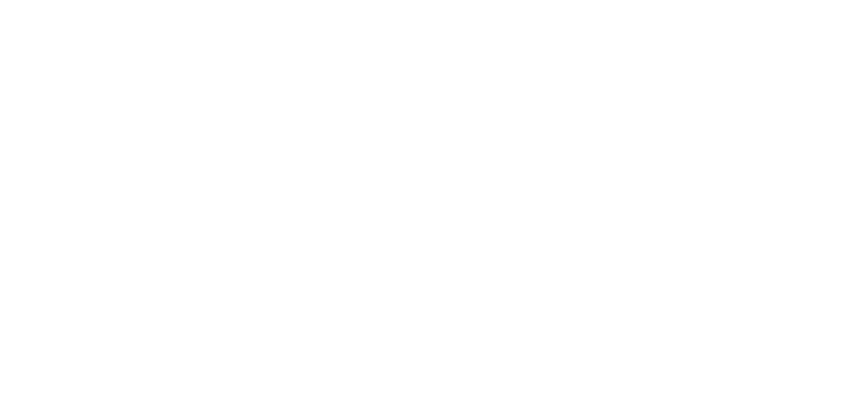
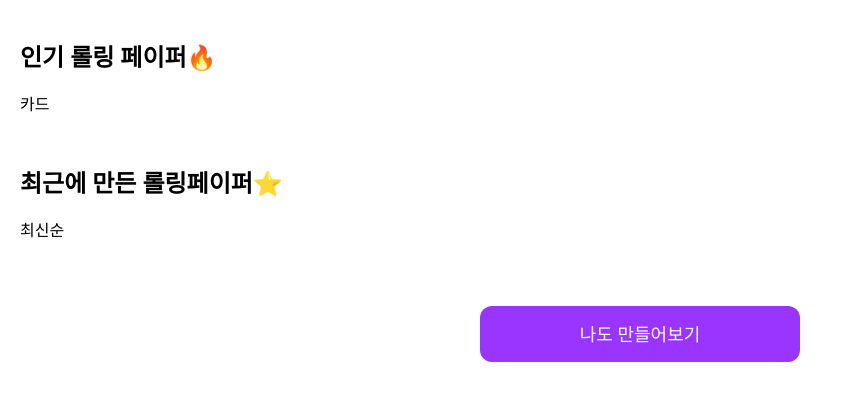
Before and after one commit to fe11-part2-team7-rolling-project/codeit-sprint-7team-rolling, a React (Create React App) app: page /list in a window 1280 px wide. Before the commit this address had no page. Shown: the top 400 px of the page, without its empty margins (0-842 px from the left). Built offline with nearby package versions, Linux system fonts and the light colour scheme; the HTML template or start-up script is replaced by a standard one; a web font is replaced by a local one.

Commit message:
Feat: ListPage 구성

```diff
--- a/package.json
+++ b/package.json
@@ -6,6 +6,7 @@
     "@testing-library/jest-dom": "^5.17.0",
     "@testing-library/react": "^13.4.0",
     "@testing-library/user-event": "^13.5.0",
+    "axios": "^1.7.7",
     "eslint-config-airbnb": "^19.0.4",
     "react": "^18.3.1",
     "react-dom": "^18.3.1",
@@ -39,11 +40,11 @@
   },
   "devDependencies": {
     "@eslint/js": "^9.13.0",
+    "autoprefixer": "^10.4.20",
     "eslint": "^8.57.1",
     "eslint-config-prettier": "^9.1.0",
     "eslint-plugin-react": "^7.37.2",
     "globals": "^15.11.0",
-    "autoprefixer": "^10.4.20",
     "postcss": "^8.4.47",
     "tailwindcss": "^3.4.14"
   }
--- a/public/index.html
+++ b/public/index.html
@@ -2,6 +2,7 @@
 <html lang="ko">
   <head>
     <meta charset="utf-8" />
+    <meta name="viewport" content="width=device-width, initial-scale=1.0" />
     <title>롤링</title>
   </head>
   <body>
--- a/src/App.js
+++ b/src/App.js
@@ -1,12 +1,14 @@
-import React from 'react';
-import { BrowserRouter, Route, Routes } from 'react-router-dom';
-import PostIdPage from './pages/PostIdPage';
+import React from "react";
+import { BrowserRouter, Route, Routes } from "react-router-dom";
+import PostIdPage from "./pages/PostIdPage";
+import ListPage from "./pages/ListPage";
 
 function App() {
   return (
     <BrowserRouter>
       <Routes>
         <Route path="/post/:Id" element={<PostIdPage />} />
+        <Route path="/list" element={<ListPage />} />
       </Routes>
     </BrowserRouter>
   );
--- /dev/null
+++ b/src/axiosInstance.js
@@ -0,0 +1,8 @@
+import axios from "axios";
+
+const axiosInstance = axios.create({
+  baseURL: "https://rolling-api.vercel.app",
+  timeout: 2000,
+});
+
+export default axiosInstance;
--- /dev/null
+++ b/src/components/HotList.js
@@ -0,0 +1,7 @@
+import React from "react";
+
+function HotList() {
+  return <div>카드</div>;
+}
+
+export default HotList;
--- /dev/null
+++ b/src/components/LatestList.js
@@ -0,0 +1,7 @@
+import React from "react";
+
+function LatestList() {
+  return <div>최신순</div>;
+}
+
+export default LatestList;
--- /dev/null
+++ b/src/listApi.js
@@ -0,0 +1,12 @@
+import instance from "./axiosInstance";
+
+async function getList(params = {}) {
+  try {
+    const { data } = await instance.get("/list", { params });
+    return data;
+  } catch (error) {
+    throw new Error("리스트를 불러오는데 실패했습니다.");
+  }
+}
+
+export default getList;
--- /dev/null
+++ b/src/pages/ListPage.js
@@ -0,0 +1,38 @@
+import React from "react";
+import { Link } from "react-router-dom";
+import HotList from "../components/HotList";
+import LatestList from "../components/LatestList";
+
+function ListPage() {
+  return (
+    <div className="flex flex-col gap-[66px] min-[376px]:gap-[156px] min-[769px]:gap-[64px]">
+      <div className="pl-5 flex flex-col gap-[74px] min-[376px]:gap-[50px]">
+        <div className="pt-10 flex flex-col gap-3 min-[376px]:gap-4">
+          <div className="font-bold text-Black text-2xl leading-9 ">
+            인기 롤링 페이퍼🔥
+          </div>
+          <HotList />
+        </div>
+
+        <div className="flex flex-col gap-3 min-[376px]:gap-4">
+          <div className="font-bold text-Black text-2xl leading-9">
+            최근에 만든 롤링페이퍼⭐️
+          </div>
+          <LatestList />
+        </div>
+      </div>
+      <div className="flex justify-center">
+        <Link to="/post">
+          <button
+            type="button"
+            className="bg-purple600 text-lg text-white leading-7 rounded-xl w-80 h-14"
+          >
+            나도 만들어보기
+          </button>
+        </Link>
+      </div>
+    </div>
+  );
+}
+
+export default ListPage;
```
Also changed, not shown: tailwind.config.js (+41 -41 lines), .eslintrc.js, 1 other file (tests, documents, lock files or other folders).
